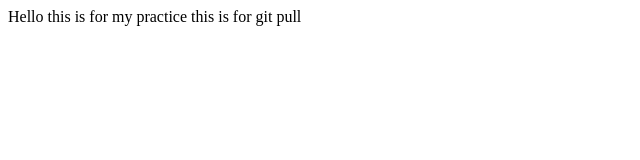
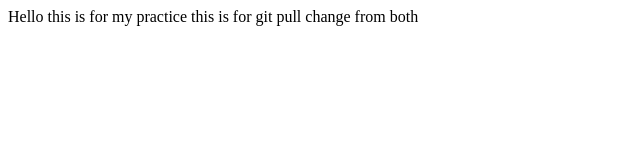
Before and after one commit to rifat448/Lecture1, a plain HTML site: page index.html in a window 1280 px wide. Shown: the whole page, without its empty margins (0-640 px from the left). Drawn offline with Linux system fonts and the light colour scheme.

Commit message:
Update index.html

```diff
--- a/index.html
+++ b/index.html
@@ -8,5 +8,6 @@
 <body>
     Hello this is for my practice
     this is for git pull
+    change from both
 </body>
 </html>
```
